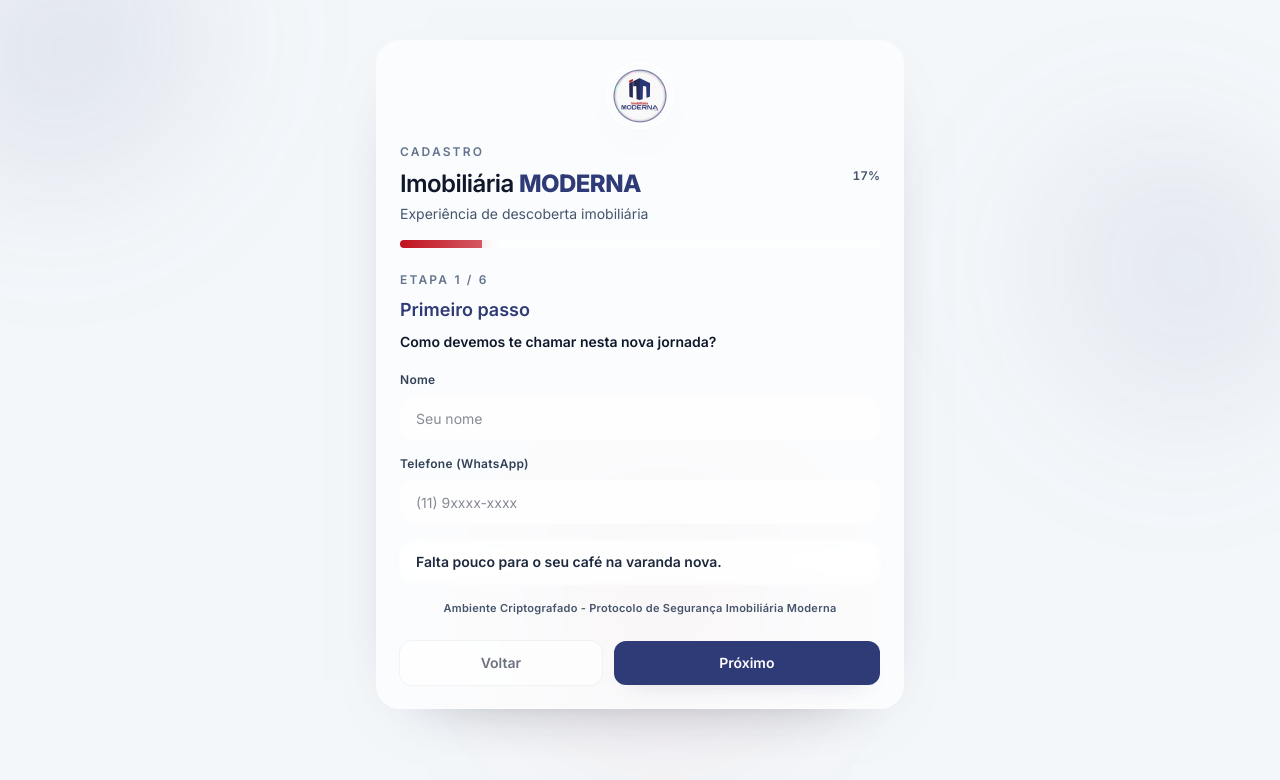
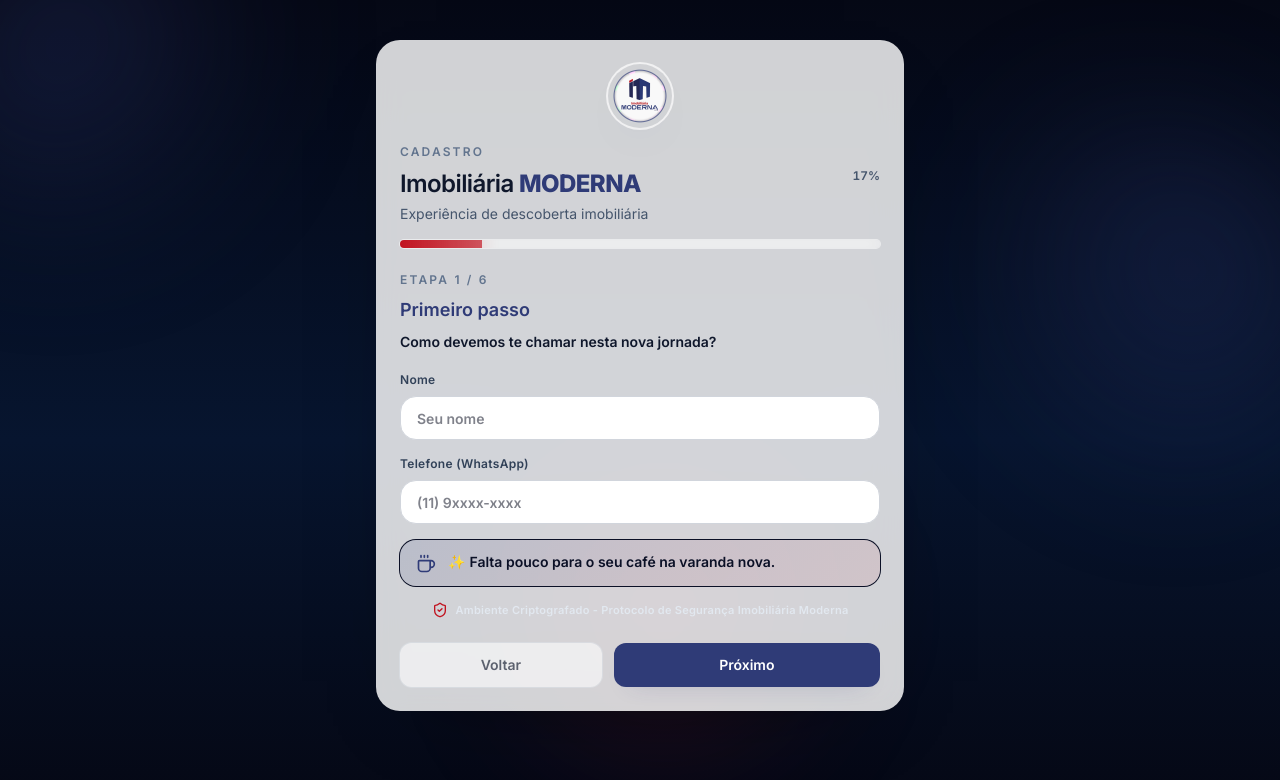
Before and after one commit to mixbrzilla-cmyk/crm-imobiliaria, a Next.js app: page /cadastro-detalhado in a window 1280 px wide. Shown: the top 780 px of the page. Built offline with nearby package versions, Linux system fonts and the light colour scheme; no server answers.

Commit message:
ui: final upgrade visual bancário premium

```diff
--- a/app/cadastro-detalhado/page.tsx
+++ b/app/cadastro-detalhado/page.tsx
@@ -3,7 +3,7 @@
 import Image from "next/image";
 import { useEffect, useMemo, useState } from "react";
 import { AnimatePresence, motion } from "framer-motion";
-import { Lock, ShieldCheck } from "lucide-react";
+import { Coffee, Lock, ShieldCheck } from "lucide-react";
 
 import { getSupabaseClient } from "@/lib/supabaseClient";
 
@@ -64,7 +64,8 @@ export default function CadastroDetalhadoPage() {
 
   const PRIMARY = "#2F3B77";
   const ACCENT = "#C1121F";
-  const SOFT_BG = "#F4F7FA";
+  const ROYAL_DARK = "#050815";
+  const ROYAL_MID = "#07152F";
 
   const [step, setStep] = useState(0);
   const [isSubmitting, setIsSubmitting] = useState(false);
@@ -324,8 +325,19 @@ export default function CadastroDetalhadoPage() {
     );
   }, [PRIMARY, stepMeta?.key]);
 
+  const microCardIcon = useMemo(() => {
+    if (stepMeta?.key === "prefs") return "home";
+    if (stepMeta?.key === "endereco") return "home";
+    return "coffee";
+  }, [stepMeta?.key]);
+
   return (
-    <div className="relative min-h-screen overflow-hidden" style={{ backgroundColor: SOFT_BG }}>
+    <div
+      className="relative min-h-screen overflow-hidden"
+      style={{
+        backgroundImage: `linear-gradient(180deg, ${ROYAL_DARK} 0%, ${ROYAL_MID} 55%, ${ROYAL_DARK} 100%)`,
+      }}
+    >
       <motion.div
         aria-hidden="true"
         className="pointer-events-none absolute inset-0"
@@ -335,7 +347,7 @@ export default function CadastroDetalhadoPage() {
       >
         <motion.div
           className="absolute -left-24 -top-24 h-[360px] w-[360px] rounded-full blur-3xl"
-          style={{ background: `radial-gradient(circle at 30% 30%, ${PRIMARY}22, transparent 62%)` }}
+          style={{ background: `radial-gradient(circle at 30% 30%, ${PRIMARY}66, transparent 62%)` }}
           animate={{
             x: [0, 40, -15, 0],
             y: [0, 18, 44, 0],
@@ -345,7 +357,7 @@ export default function CadastroDetalhadoPage() {
         />
         <motion.div
           className="absolute -right-24 top-16 h-[420px] w-[420px] rounded-full blur-3xl"
-          style={{ background: `radial-gradient(circle at 70% 40%, ${PRIMARY}18, transparent 64%)` }}
+          style={{ background: `radial-gradient(circle at 70% 40%, ${PRIMARY}55, transparent 64%)` }}
           animate={{
             x: [0, -50, 20, 0],
             y: [0, 32, -10, 0],
@@ -355,7 +367,7 @@ export default function CadastroDetalhadoPage() {
         />
         <motion.div
           className="absolute left-1/2 top-[55%] h-[380px] w-[380px] -translate-x-1/2 rounded-full blur-3xl"
-          style={{ background: `radial-gradient(circle at 50% 50%, ${ACCENT}18, transparent 66%)` }}
+          style={{ background: `radial-gradient(circle at 50% 50%, ${ACCENT}44, transparent 66%)` }}
           animate={{
             x: [0, 24, -28, 0],
             y: [0, -22, 18, 0],
@@ -369,10 +381,10 @@ export default function CadastroDetalhadoPage() {
         <motion.div
           className="rounded-3xl p-6 ring-1"
           style={{
-            backgroundColor: "rgba(255,255,255,0.62)",
-            borderColor: "rgba(255,255,255,0.55)",
-            boxShadow: "0 22px 70px -52px rgba(15,23,42,0.65)",
-            backdropFilter: "blur(14px)",
+            backgroundColor: "rgba(255,255,255,0.82)",
+            borderColor: "rgba(255,255,255,0.75)",
+            boxShadow: "0 30px 90px -60px rgba(0,0,0,0.9)",
+            backdropFilter: "blur(16px)",
           }}
           initial={{ opacity: 0, y: 18, scale: 0.98 }}
           animate={{ opacity: 1, y: 0, scale: 1 }}
@@ -444,8 +456,18 @@ export default function CadastroDetalhadoPage() {
                         <input
                           value={state.nome}
                           onChange={(e) => setState((s) => ({ ...s, nome: e.target.value }))}
-                          className="h-11 rounded-2xl bg-white/70 px-4 text-sm text-slate-900 ring-1 ring-white/60 outline-none transition-all duration-300 focus:ring-2"
-                          style={{ boxShadow: "0 16px 34px -30px rgba(15,23,42,0.55)", borderColor: "rgba(255,255,255,0.7)" }}
+                          className="h-11 rounded-2xl bg-white px-4 text-sm font-semibold text-slate-950 outline-none transition-all duration-200 border border-gray-300"
+                          style={{
+                            boxShadow: "0 18px 40px -36px rgba(15,23,42,0.6)",
+                          }}
+                          onFocus={(e) => {
+                            e.currentTarget.style.borderColor = PRIMARY;
+                            e.currentTarget.style.boxShadow = `0 0 0 4px ${PRIMARY}22, 0 0 0 1px ${PRIMARY}AA, 0 18px 40px -36px rgba(15,23,42,0.6)`;
+                          }}
+                          onBlur={(e) => {
+                            e.currentTarget.style.borderColor = "rgb(209 213 219)";
+                            e.currentTarget.style.boxShadow = "0 18px 40px -36px rgba(15,23,42,0.6)";
+                          }}
                           placeholder="Seu nome"
                           required
                         />
@@ -456,8 +478,18 @@ export default function CadastroDetalhadoPage() {
                         <input
                           value={state.telefone}
                           onChange={(e) => setState((s) => ({ ...s, telefone: e.target.value }))}
-                          className="h-11 rounded-2xl bg-white/70 px-4 text-sm text-slate-900 ring-1 ring-white/60 outline-none transition-all duration-300 focus:ring-2"
-                          style={{ boxShadow: "0 16px 34px -30px rgba(15,23,42,0.55)", borderColor: "rgba(255,255,255,0.7)" }}
+                          className="h-11 rounded-2xl bg-white px-4 text-sm font-semibold text-slate-950 outline-none transition-all duration-200 border border-gray-300"
+                          style={{
+                            boxShadow: "0 18px 40px -36px rgba(15,23,42,0.6)",
+                          }}
+                          onFocus={(e) => {
+                            e.currentTarget.style.borderColor = PRIMARY;
+                            e.currentTarget.style.boxShadow = `0 0 0 4px ${PRIMARY}22, 0 0 0 1px ${PRIMARY}AA, 0 18px 40px -36px rgba(15,23,42,0.6)`;
+                          }}
+                          onBlur={(e) => {
+                            e.currentTarget.style.borderColor = "rgb(209 213 219)";
+                            e.currentTarget.style.boxShadow = "0 18px 40px -36px rgba(15,23,42,0.6)";
+                          }}
                           placeholder="(11) 9xxxx-xxxx"
                           inputMode="tel"
                           required
@@ -470,15 +502,31 @@ export default function CadastroDetalhadoPage() {
                     <div className="flex flex-col gap-4">
                       <label className="flex flex-col gap-2">
                         <span className="text-xs font-semibold tracking-wide text-slate-700">CPF</span>
+                        <div className="relative">
+                          <Lock
+                            className="pointer-events-none absolute left-3 top-1/2 h-4 w-4 -translate-y-1/2"
+                            style={{ color: ACCENT }}
+                          />
                           <input
                             value={state.cpf}
                             onChange={(e) => setState((s) => ({ ...s, cpf: e.target.value }))}
-                          className="h-11 rounded-2xl bg-white/70 px-4 text-sm text-slate-900 ring-1 ring-white/60 outline-none transition-all duration-300 focus:ring-2"
-                          style={{ boxShadow: "0 16px 34px -30px rgba(15,23,42,0.55)", borderColor: "rgba(255,255,255,0.7)" }}
+                            className="h-11 w-full rounded-2xl bg-white pl-10 pr-4 text-sm font-semibold text-slate-950 outline-none transition-all duration-200 border border-gray-300"
+                            style={{
+                              boxShadow: "0 18px 40px -36px rgba(15,23,42,0.6)",
+                            }}
+                            onFocus={(e) => {
+                              e.currentTarget.style.borderColor = PRIMARY;
+                              e.currentTarget.style.boxShadow = `0 0 0 4px ${PRIMARY}22, 0 0 0 1px ${PRIMARY}AA, 0 18px 40px -36px rgba(15,23,42,0.6)`;
+                            }}
+                            onBlur={(e) => {
+                              e.currentTarget.style.borderColor = "rgb(209 213 219)";
+                              e.currentTarget.style.boxShadow = "0 18px 40px -36px rgba(15,23,42,0.6)";
+                            }}
                             placeholder="000.000.000-00"
                             inputMode="numeric"
                             required
                           />
+                        </div>
                       </label>
                     </div>
                   ) : null}
@@ -490,8 +538,18 @@ export default function CadastroDetalhadoPage() {
                         <input
                           value={state.endereco}
                           onChange={(e) => setState((s) => ({ ...s, endereco: e.target.value }))}
-                          className="h-11 rounded-2xl bg-white/70 px-4 text-sm text-slate-900 ring-1 ring-white/60 outline-none transition-all duration-300 focus:ring-2"
-                          style={{ boxShadow: "0 16px 34px -30px rgba(15,23,42,0.55)", borderColor: "rgba(255,255,255,0.7)" }}
+                          className="h-11 rounded-2xl bg-white px-4 text-sm font-semibold text-slate-950 outline-none transition-all duration-200 border border-gray-300"
+                          style={{
+                            boxShadow: "0 18px 40px -36px rgba(15,23,42,0.6)",
+                          }}
+                          onFocus={(e) => {
+                            e.currentTarget.style.borderColor = PRIMARY;
+                            e.currentTarget.style.boxShadow = `0 0 0 4px ${PRIMARY}22, 0 0 0 1px ${PRIMARY}AA, 0 18px 40px -36px rgba(15,23,42,0.6)`;
+                          }}
+                          onBlur={(e) => {
+                            e.currentTarget.style.borderColor = "rgb(209 213 219)";
+                            e.currentTarget.style.boxShadow = "0 18px 40px -36px rgba(15,23,42,0.6)";
+                          }}
                           placeholder="Rua, número, bairro"
                           required
                         />
@@ -555,8 +613,18 @@ export default function CadastroDetalhadoPage() {
                         <input
                           value={state.bairros}
                           onChange={(e) => setState((s) => ({ ...s, bairros: e.target.value }))}
-                          className="h-11 rounded-2xl bg-white/70 px-4 text-sm text-slate-900 ring-1 ring-white/60 outline-none transition-all duration-300 focus:ring-2"
-                          style={{ boxShadow: "0 16px 34px -30px rgba(15,23,42,0.55)", borderColor: "rgba(255,255,255,0.7)" }}
+                          className="h-11 rounded-2xl bg-white px-4 text-sm font-semibold text-slate-950 outline-none transition-all duration-200 border border-gray-300"
+                          style={{
+                            boxShadow: "0 18px 40px -36px rgba(15,23,42,0.6)",
+                          }}
+                          onFocus={(e) => {
+                            e.currentTarget.style.borderColor = PRIMARY;
+                            e.currentTarget.style.boxShadow = `0 0 0 4px ${PRIMARY}22, 0 0 0 1px ${PRIMARY}AA, 0 18px 40px -36px rgba(15,23,42,0.6)`;
+                          }}
+                          onBlur={(e) => {
+                            e.currentTarget.style.borderColor = "rgb(209 213 219)";
+                            e.currentTarget.style.boxShadow = "0 18px 40px -36px rgba(15,23,42,0.6)";
+                          }}
                           placeholder="Ex: Centro, Jardins"
                         />
                       </label>
@@ -567,8 +635,18 @@ export default function CadastroDetalhadoPage() {
                           <input
                             value={state.valorMax}
                             onChange={(e) => setState((s) => ({ ...s, valorMax: e.target.value }))}
-                            className="h-11 rounded-2xl bg-white/70 px-4 text-sm text-slate-900 ring-1 ring-white/60 outline-none transition-all duration-300 focus:ring-2"
-                            style={{ boxShadow: "0 16px 34px -30px rgba(15,23,42,0.55)", borderColor: "rgba(255,255,255,0.7)" }}
+                            className="h-11 rounded-2xl bg-white px-4 text-sm font-semibold text-slate-950 outline-none transition-all duration-200 border border-gray-300"
+                            style={{
+                              boxShadow: "0 18px 40px -36px rgba(15,23,42,0.6)",
+                            }}
+                            onFocus={(e) => {
+                              e.currentTarget.style.borderColor = PRIMARY;
+                              e.currentTarget.style.boxShadow = `0 0 0 4px ${PRIMARY}22, 0 0 0 1px ${PRIMARY}AA, 0 18px 40px -36px rgba(15,23,42,0.6)`;
+                            }}
+                            onBlur={(e) => {
+                              e.currentTarget.style.borderColor = "rgb(209 213 219)";
+                              e.currentTarget.style.boxShadow = "0 18px 40px -36px rgba(15,23,42,0.6)";
+                            }}
                             placeholder="450000"
                             inputMode="numeric"
                           />
@@ -579,8 +657,18 @@ export default function CadastroDetalhadoPage() {
                           <input
                             value={state.quartos}
                             onChange={(e) => setState((s) => ({ ...s, quartos: e.target.value }))}
-                            className="h-11 rounded-2xl bg-white/70 px-4 text-sm text-slate-900 ring-1 ring-white/60 outline-none transition-all duration-300 focus:ring-2"
-                            style={{ boxShadow: "0 16px 34px -30px rgba(15,23,42,0.55)", borderColor: "rgba(255,255,255,0.7)" }}
+                            className="h-11 rounded-2xl bg-white px-4 text-sm font-semibold text-slate-950 outline-none transition-all duration-200 border border-gray-300"
+                            style={{
+                              boxShadow: "0 18px 40px -36px rgba(15,23,42,0.6)",
+                            }}
+                            onFocus={(e) => {
+                              e.currentTarget.style.borderColor = PRIMARY;
+                              e.currentTarget.style.boxShadow = `0 0 0 4px ${PRIMARY}22, 0 0 0 1px ${PRIMARY}AA, 0 18px 40px -36px rgba(15,23,42,0.6)`;
+                            }}
+                            onBlur={(e) => {
+                              e.currentTarget.style.borderColor = "rgb(209 213 219)";
+                              e.currentTarget.style.boxShadow = "0 18px 40px -36px rgba(15,23,42,0.6)";
+                            }}
                             placeholder="2"
                             inputMode="numeric"
                           />
@@ -593,15 +681,31 @@ export default function CadastroDetalhadoPage() {
                     <div className="flex flex-col gap-4">
                       <label className="flex flex-col gap-2">
                         <span className="text-xs font-semibold tracking-wide text-slate-700">Senha</span>
+                        <div className="relative">
+                          <Lock
+                            className="pointer-events-none absolute left-3 top-1/2 h-4 w-4 -translate-y-1/2"
+                            style={{ color: ACCENT }}
+                          />
                           <input
                             value={state.senha}
                             onChange={(e) => setState((s) => ({ ...s, senha: e.target.value }))}
-                          className="h-11 rounded-2xl bg-white/70 px-4 text-sm text-slate-900 ring-1 ring-white/60 outline-none transition-all duration-300 focus:ring-2"
-                          style={{ boxShadow: "0 16px 34px -30px rgba(15,23,42,0.55)", borderColor: "rgba(255,255,255,0.7)" }}
+                            className="h-11 w-full rounded-2xl bg-white pl-10 pr-4 text-sm font-semibold text-slate-950 outline-none transition-all duration-200 border border-gray-300"
+                            style={{
+                              boxShadow: "0 18px 40px -36px rgba(15,23,42,0.6)",
+                            }}
+                            onFocus={(e) => {
+                              e.currentTarget.style.borderColor = PRIMARY;
+                              e.currentTarget.style.boxShadow = `0 0 0 4px ${PRIMARY}22, 0 0 0 1px ${PRIMARY}AA, 0 18px 40px -36px rgba(15,23,42,0.6)`;
+                            }}
+                            onBlur={(e) => {
+                              e.currentTarget.style.borderColor = "rgb(209 213 219)";
+                              e.currentTarget.style.boxShadow = "0 18px 40px -36px rgba(15,23,42,0.6)";
+                            }}
                             placeholder="Mínimo 6 caracteres"
                             type="password"
                             required
                           />
+                        </div>
                       </label>
 
                       <div className="rounded-2xl bg-white/55 px-4 py-3 text-xs font-semibold text-slate-700 ring-1 ring-white/55 backdrop-blur">
@@ -612,12 +716,30 @@ export default function CadastroDetalhadoPage() {
                 </motion.div>
               </AnimatePresence>
 
-              <div className="rounded-2xl bg-white/55 px-4 py-3 text-sm font-semibold text-slate-800 ring-1 ring-white/55 backdrop-blur">
+              <div
+                className="rounded-2xl px-4 py-3 text-sm font-semibold ring-1"
+                style={{
+                  background: `linear-gradient(135deg, rgba(47,59,119,0.14), rgba(193,18,31,0.08))`,
+                  borderColor: "rgba(47,59,119,0.22)",
+                  color: "#0B1026",
+                }}
+              >
+                <div className="flex items-start gap-3">
+                  {microCardIcon === "home" ? (
+                    <ShieldCheck className="mt-0.5 h-5 w-5" style={{ color: PRIMARY }} />
+                  ) : (
+                    <Coffee className="mt-0.5 h-5 w-5" style={{ color: PRIMARY }} />
+                  )}
+                  <div>
+                    <span className="mr-1">✨</span>
                     {stepMeta?.micro}
                   </div>
+                </div>
+              </div>
 
-              <div className="text-center text-[11px] font-semibold tracking-wide text-slate-600">
-                Ambiente Criptografado - Protocolo de Segurança Imobiliária Moderna
+              <div className="flex items-center justify-center gap-2 text-center text-[11px] font-semibold tracking-wide text-slate-200">
+                <ShieldCheck className="h-4 w-4" style={{ color: ACCENT }} />
+                <span>Ambiente Criptografado - Protocolo de Segurança Imobiliária Moderna</span>
               </div>
             </div>
           </div>
```
Lines whose indentation alone changed are shown as unchanged.
